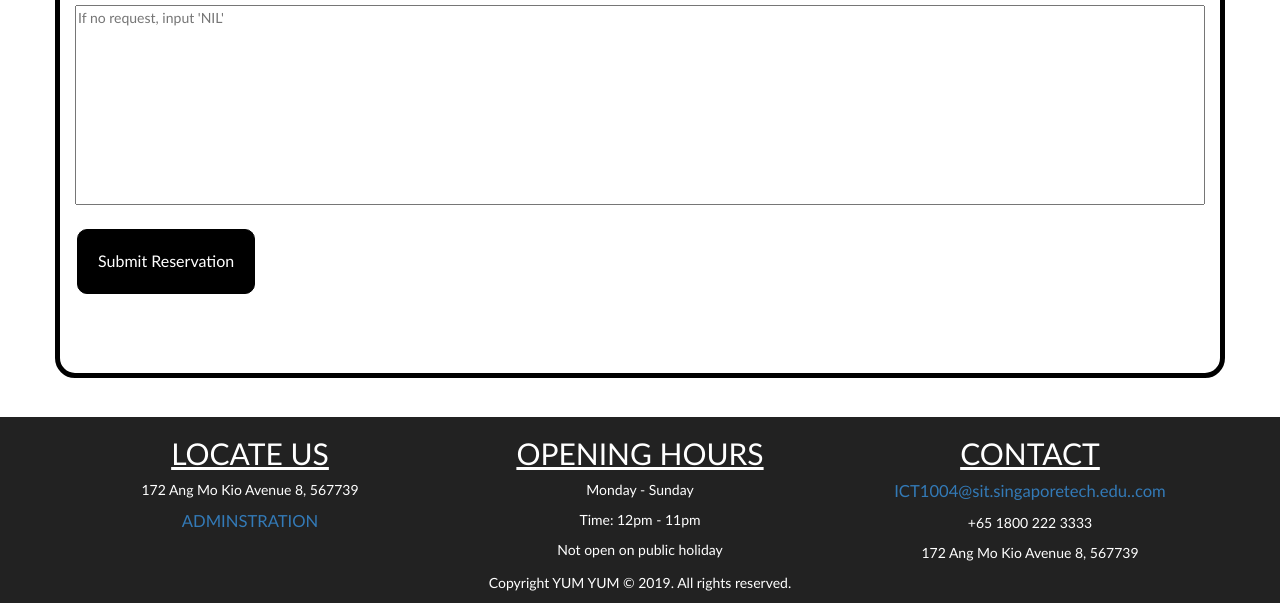
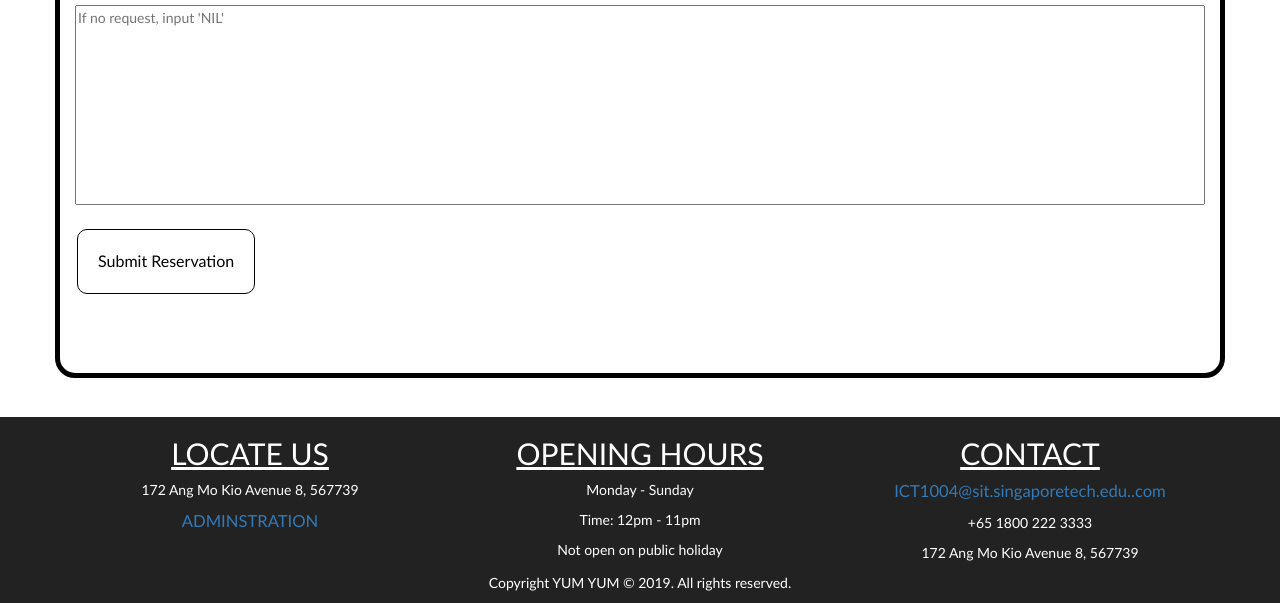
Before and after one commit to linghu258/ICT1004, a PHP site: page /reservation.php in a window 1280 px wide, with the pointer over the restyled element. Shown: the part 1336-1939 px from the top of the page. Run offline with PHP 8.4, Linux system fonts and the light colour scheme.

Commit message:
Update reservation.css

```diff
--- a/css/reservation.css
+++ b/css/reservation.css
@@ -58,3 +58,9 @@ label {
     margin: 4px 2px;
     cursor: pointer;
 }
+
+#btnReservation:hover{
+    background-color: transparent !important;
+    color: black !important;
+    border-color: black !important;
+}
```
